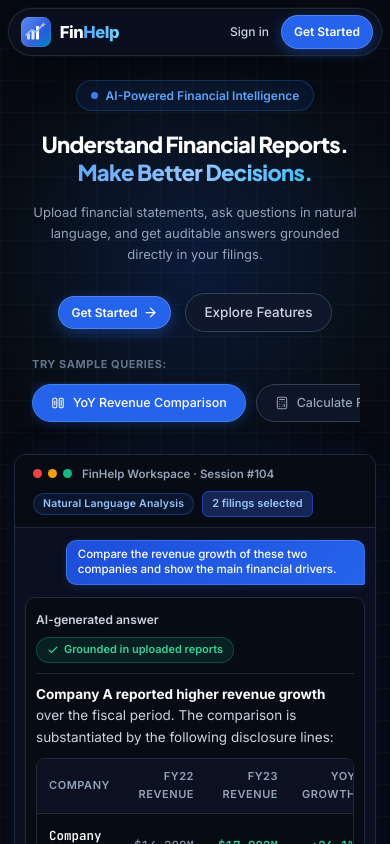
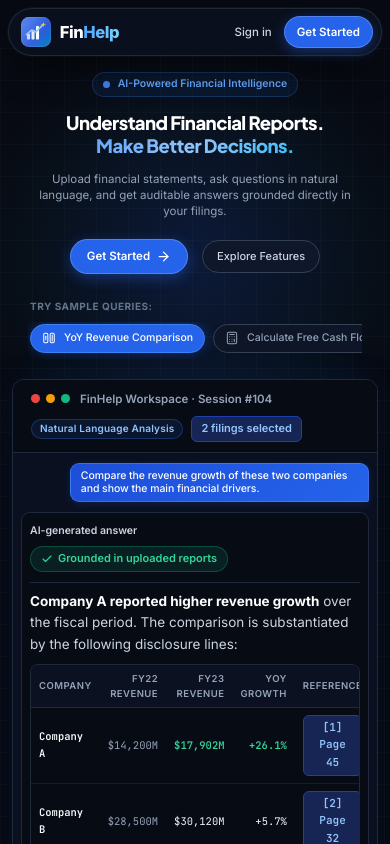
Before and after one commit to Thnh8052/FinHelp, a React (Vite) app in the folder frontend/: page / in a window 390 px wide. Built offline with nearby package versions, Linux system fonts and the light colour scheme; no server answers.

Commit message:
style(landing): comprehensively scale down typography across all viewports and sections

```diff
--- a/frontend/src/features/landing/LandingPage.css
+++ b/frontend/src/features/landing/LandingPage.css
@@ -211,23 +211,23 @@
   display: inline-flex;
   align-items: center;
   gap: 8px;
-  padding: 5px 14px;
+  padding: 4px 12px;
   border-radius: 9999px;
   background: rgba(37, 99, 235, 0.1);
   border: 1px solid rgba(59, 130, 246, 0.25);
   color: #60a5fa;
-  font-size: 12px;
+  font-size: 11.5px;
   font-weight: 600;
   margin-bottom: 20px;
 }
 
 .fh-hero-title {
-  font-size: 48px;
+  font-size: 38px;
   font-weight: 800;
   line-height: 1.15;
   letter-spacing: -0.03em;
   color: #ffffff;
-  margin: 0 0 16px 0;
+  margin: 0 0 14px 0;
   font-family: 'Plus Jakarta Sans', sans-serif;
   text-wrap: balance;
 }
@@ -240,11 +240,11 @@
 }
 
 .fh-hero-subtitle {
-  font-size: 16px;
+  font-size: 14.5px;
   color: #94a3b8;
-  max-width: 640px;
-  margin: 0 auto 28px;
-  line-height: 1.6;
+  max-width: 620px;
+  margin: 0 auto 24px;
+  line-height: 1.55;
   text-wrap: pretty;
 }
 
@@ -266,7 +266,7 @@
 }
 
 .fh-chips-label {
-  font-size: 12px;
+  font-size: 11px;
   color: #64748b;
   font-weight: 600;
   text-transform: uppercase;
@@ -281,9 +281,9 @@
 }
 
 .fh-chip {
-  padding: 8px 18px;
+  padding: 6px 14px;
   border-radius: 9999px;
-  font-size: 13px;
+  font-size: 12px;
   font-weight: 500;
   cursor: pointer;
   transition: all 0.2s ease;
@@ -363,14 +363,14 @@
 .fh-user-bubble {
   background: linear-gradient(135deg, #1d4ed8 0%, #2563eb 100%);
   color: #ffffff;
-  padding: 9px 16px;
-  border-radius: 14px 14px 4px 14px;
-  font-size: 13px;
+  padding: 7px 14px;
+  border-radius: 12px 12px 3px 12px;
+  font-size: 12px;
   font-weight: 500;
-  max-width: 520px;
-  line-height: 1.45;
+  max-width: 480px;
+  line-height: 1.42;
   letter-spacing: -0.01em;
-  box-shadow: 0 4px 14px rgba(37, 99, 235, 0.22);
+  box-shadow: 0 3px 12px rgba(37, 99, 235, 0.2);
   border: 1px solid rgba(147, 197, 253, 0.25);
 }
 
@@ -489,7 +489,7 @@
 
 .fh-section-tag {
   display: block;
-  font-size: 11.5px;
+  font-size: 11px;
   font-weight: 700;
   text-transform: uppercase;
   letter-spacing: 0.08em;
@@ -498,8 +498,9 @@
 }
 
 .fh-section-title {
-  font-size: 30px;
+  font-size: 26px;
   font-weight: 800;
+  line-height: 1.25;
   color: #ffffff;
   letter-spacing: -0.02em;
   margin: 0 0 10px 0;
@@ -508,11 +509,11 @@
 }
 
 .fh-section-subtitle {
-  font-size: 14.5px;
+  font-size: 13.5px;
   color: #94a3b8;
   max-width: 640px;
   margin: 0;
-  line-height: 1.6;
+  line-height: 1.55;
   text-wrap: pretty;
 }
 
@@ -584,7 +585,7 @@
 }
 
 .fh-card-title {
-  font-size: 15.5px;
+  font-size: 14px;
   font-weight: 700;
   color: #ffffff;
   margin: 0 0 6px 0;
@@ -592,9 +593,9 @@
 }
 
 .fh-card-text {
-  font-size: 13px;
+  font-size: 12.5px;
   color: #94a3b8;
-  line-height: 1.55;
+  line-height: 1.5;
   margin: 0;
 }
 
@@ -602,7 +603,7 @@
   margin-top: 14px;
   padding-top: 10px;
   border-top: 1px solid #1e293b;
-  font-size: 11.5px;
+  font-size: 11px;
   color: #60a5fa;
   display: flex;
   align-items: center;
@@ -867,9 +868,9 @@
 }
 
 .fh-persona-tab {
-  padding: 7px 16px;
+  padding: 6px 14px;
   border-radius: 9999px;
-  font-size: 13px;
+  font-size: 12.5px;
   font-weight: 500;
   cursor: pointer;
   background: transparent;
@@ -1004,17 +1005,48 @@
     gap: 32px;
   }
   .fh-hero-title {
-    font-size: 36px;
+    font-size: 30px;
+    line-height: 1.2;
+  }
+  .fh-hero-subtitle {
+    font-size: 13.5px;
+    line-height: 1.5;
   }
   .fh-nav-links {
     display: none;
   }
   .fh-user-bubble {
+    font-size: 11.5px;
+    padding: 7px 13px;
+    max-width: 78%;
+    line-height: 1.4;
+    border-radius: 11px 11px 2px 11px;
+  }
+  .fh-section-title {
+    font-size: 22px;
+    line-height: 1.25;
+  }
+  .fh-section-subtitle {
+    font-size: 13px;
+  }
+  .fh-card-title {
+    font-size: 13.5px;
+  }
+  .fh-card-text {
+    font-size: 12px;
+  }
+  .fh-persona-heading {
+    font-size: 17px;
+  }
+  .fh-persona-desc {
     font-size: 12.5px;
-    padding: 8px 14px;
-    max-width: 82%;
-    line-height: 1.4;
-    border-radius: 12px 12px 3px 12px;
+  }
+  .fh-cta-title {
+    font-size: 25px;
+    line-height: 1.25;
+  }
+  .fh-cta-subtitle {
+    font-size: 13px;
   }
 }
 
@@ -1057,26 +1089,43 @@
   }
   .fh-btn-primary {
     padding: 6px 12px !important;
-    font-size: 12px !important;
+    font-size: 11.5px !important;
   }
   .fh-btn-text {
     padding: 6px 8px !important;
-    font-size: 12px !important;
+    font-size: 11.5px !important;
   }
   .fh-hero {
-    padding: 32px 14px 28px;
+    padding: 28px 14px 24px;
     overflow-x: hidden;
     max-width: 100vw;
   }
+  .fh-hero-badge {
+    font-size: 10.5px;
+    padding: 3px 10px;
+    margin-bottom: 14px;
+  }
   .fh-hero-title {
-    font-size: 22px;
+    font-size: 20px;
     line-height: 1.25;
     word-break: break-word;
     overflow-wrap: break-word;
   }
   .fh-hero-subtitle {
-    font-size: 13px;
+    font-size: 12.5px;
+    line-height: 1.48;
     padding: 0 4px;
+    margin-bottom: 20px;
+  }
+  .fh-btn-hero-primary,
+  .fh-btn-cta-primary {
+    font-size: 11.5px !important;
+    padding: 7px 16px !important;
+  }
+  .fh-btn-hero-secondary,
+  .fh-btn-cta-secondary {
+    font-size: 11px !important;
+    padding: 7px 14px !important;
   }
   /* Chips: STRICT 2-LINE HORIZONTAL TOUCH SLIDER */
   .fh-chips-container {
@@ -1086,12 +1135,12 @@
     flex-direction: column;
     align-items: flex-start;
     gap: 8px;
-    margin-top: 16px;
+    margin-top: 14px;
     box-sizing: border-box;
     padding: 0 2px;
   }
   .fh-chips-label {
-    font-size: 11px;
+    font-size: 10px;
     font-weight: 700;
     color: #64748b;
     letter-spacing: 0.05em;
@@ -1104,21 +1153,21 @@
     max-width: 100%;
     display: flex;
     align-items: center;
-    gap: 10px;
+    gap: 8px;
     overflow-x: auto;
     overflow-y: hidden;
     white-space: nowrap;
     -webkit-overflow-scrolling: touch;
     scrollbar-width: none;
-    padding: 2px 2px 8px 2px;
+    padding: 2px 2px 6px 2px;
     box-sizing: border-box;
   }
   .fh-chips-track::-webkit-scrollbar {
     display: none;
   }
   .fh-chip {
-    padding: 8px 18px;
-    font-size: 12.5px;
+    padding: 6px 14px;
+    font-size: 11.5px;
     border-radius: 9999px;
     white-space: nowrap !important;
     word-break: keep-all !important;
@@ -1137,7 +1186,7 @@
     justify-content: space-between;
     width: 100%;
     gap: 8px;
-    margin-bottom: 12px;
+    margin-bottom: 10px;
   }
   .fh-badge-wrapper {
     display: inline-flex;
@@ -1153,7 +1202,7 @@
     width: 100%;
   }
   .fh-comparison-title {
-    font-size: 11px;
+    font-size: 10.5px;
     letter-spacing: 0.03em;
     white-space: nowrap;
     overflow: hidden;
@@ -1163,8 +1212,8 @@
   .fh-capability-badge {
     white-space: nowrap !important;
     word-break: keep-all !important;
-    font-size: 10.5px;
-    padding: 3px 9px;
+    font-size: 10px;
+    padding: 2.5px 8px;
     text-align: center !important;
     justify-content: center !important;
     flex-shrink: 0 !important;
@@ -1172,8 +1221,8 @@
   .fh-comparison-badge {
     white-space: nowrap !important;
     word-break: keep-all !important;
-    font-size: 10.5px;
-    padding: 3px 9px;
+    font-size: 10px;
+    padding: 2.5px 8px;
     text-align: center !important;
     justify-content: center !important;
     flex-shrink: 0 !important;
@@ -1181,7 +1230,7 @@
 
   .fh-preview-card {
     border-radius: 12px;
-    margin: 24px 0 0;
+    margin: 20px 0 0;
     width: 100%;
     max-width: 100%;
     box-sizing: border-box;
@@ -1198,31 +1247,45 @@
     flex-wrap: wrap;
     max-width: 100%;
   }
+  .fh-preview-session-label {
+    font-size: 10.5px;
+  }
+  .fh-preview-filings-badge {
+    font-size: 10px;
+    padding: 2px 7px;
+  }
   .fh-preview-body {
-    padding: 14px 12px;
-    gap: 12px;
+    padding: 12px 10px;
+    gap: 10px;
   }
   .fh-user-bubble-wrapper {
     margin-bottom: 2px;
   }
   .fh-user-bubble {
-    font-size: 12px;
-    padding: 7px 13px;
-    line-height: 1.38;
-    max-width: 86%;
-    border-radius: 11px 11px 2px 11px;
+    font-size: 11px;
+    padding: 6px 11px;
+    line-height: 1.35;
+    max-width: 84%;
+    border-radius: 10px 10px 2px 10px;
     box-shadow: 0 2px 8px rgba(37, 99, 235, 0.18);
     letter-spacing: -0.005em;
   }
   .fh-ai-response-card {
-    padding: 14px 12px;
-    gap: 12px;
-    border-radius: 11px;
+    padding: 12px 10px;
+    gap: 10px;
+    border-radius: 10px;
+  }
+  .fh-ai-title-text {
+    font-size: 10.5px;
+  }
+  .fh-ai-grounded-pill {
+    font-size: 10px;
+    padding: 2px 7px;
   }
   .fh-ai-header {
     flex-direction: column;
     align-items: flex-start;
-    gap: 8px;
+    gap: 6px;
   }
   .fh-table-wrapper {
     overflow-x: auto;
@@ -1230,17 +1293,95 @@
     width: 100%;
     max-width: 100%;
   }
+  .fh-table th {
+    font-size: 9.5px;
+    padding: 6px 8px;
+  }
+  .fh-table td {
+    font-size: 10.5px;
+    padding: 7px 8px;
+  }
+
+  /* Sections & Cards (Mobile Scaling) */
+  .fh-section {
+    padding: 44px 0;
+  }
+  .fh-section-tag {
+    font-size: 10px;
+    margin-bottom: 6px;
+  }
+  .fh-section-title {
+    font-size: 19px;
+    line-height: 1.28;
+    margin-bottom: 8px;
+  }
+  .fh-section-subtitle {
+    font-size: 12px;
+    line-height: 1.48;
+  }
+  .fh-card {
+    padding: 16px;
+    border-radius: 12px;
+  }
+  .fh-card-title {
+    font-size: 13px;
+    line-height: 1.3;
+  }
+  .fh-card-text {
+    font-size: 11.5px;
+    line-height: 1.45;
+  }
+  .fh-card-footer {
+    font-size: 10.5px;
+    margin-top: 10px;
+    padding-top: 8px;
+  }
+  .fh-problem-step,
+  .fh-trust-badge,
+  .fh-api-pill,
+  .fh-step-num {
+    font-size: 10px;
+  }
+
+  /* Comparison / Bento / Persona */
   .fh-comparison-wrapper {
     grid-template-columns: 1fr;
+    gap: 16px;
+  }
+  .fh-comparison-card {
+    padding: 16px;
   }
   .fh-bento-hero-grid {
     grid-template-columns: 1fr;
+    gap: 14px;
+  }
+  .fh-bento-visual-card {
+    padding: 16px;
   }
   .fh-split-view-graphic {
     grid-template-columns: 1fr;
+    font-size: 10.5px;
   }
   .fh-persona-content-card {
     grid-template-columns: 1fr;
+    padding: 16px;
+    gap: 16px;
+  }
+  .fh-persona-heading {
+    font-size: 16px;
+    line-height: 1.3;
+  }
+  .fh-persona-desc {
+    font-size: 12px;
+    line-height: 1.45;
+  }
+  .fh-persona-query-card {
+    font-size: 11px;
+    padding: 8px;
+  }
+  .fh-persona-result-card {
+    font-size: 10.5px;
+    padding: 8px;
   }
   .fh-sources-grid {
     grid-template-columns: 1fr;
@@ -1248,39 +1389,126 @@
   .fh-persona-nav {
     flex-direction: column;
     width: 100%;
+    gap: 6px;
   }
   .fh-persona-tab {
     width: 100%;
     justify-content: center;
+    font-size: 11.5px;
+    padding: 6px 12px;
   }
   .fh-grid-4 {
     grid-template-columns: 1fr;
+    gap: 12px;
   }
   .fh-footer-grid {
     grid-template-columns: 1fr;
-    gap: 28px;
-  }
+    gap: 24px;
+  }
+
+  /* Final CTA & Footer */
   .fh-final-cta {
-    padding: 48px 16px;
+    padding: 44px 14px;
+  }
+  .fh-cta-title {
+    font-size: 21px;
+    line-height: 1.25;
+  }
+  .fh-cta-subtitle {
+    font-size: 12px;
+    line-height: 1.45;
+    margin: 8px auto 20px;
+  }
+  .fh-footer {
+    padding: 36px 0 20px;
+    font-size: 11.5px;
+  }
+  .fh-footer-heading {
+    font-size: 11.5px;
+  }
+  .fh-footer-link {
+    font-size: 11px;
+  }
+  .fh-footer-desc {
+    font-size: 11.5px;
+    line-height: 1.45;
   }
 }
 
 @media (max-width: 480px) {
+  .fh-hero {
+    padding: 24px 12px 20px;
+  }
+  .fh-hero-title {
+    font-size: 18.5px;
+    line-height: 1.25;
+  }
+  .fh-hero-subtitle {
+    font-size: 11.5px;
+    line-height: 1.4;
+  }
+  .fh-chip {
+    padding: 5px 11px;
+    font-size: 10.5px;
+  }
   .fh-preview-body {
-    padding: 12px 10px;
-    gap: 10px;
+    padding: 10px 8px;
+    gap: 8px;
   }
   .fh-user-bubble {
-    font-size: 11.5px;
-    padding: 6px 11px;
-    line-height: 1.35;
-    max-width: 88%;
-    border-radius: 10px 10px 2px 10px;
+    font-size: 10.5px;
+    padding: 5px 10px;
+    line-height: 1.32;
+    max-width: 86%;
+    border-radius: 9px 9px 2px 9px;
   }
   .fh-ai-response-card {
-    padding: 12px 10px;
-    gap: 10px;
-    border-radius: 10px;
+    padding: 10px 8px;
+    gap: 8px;
+    border-radius: 9px;
+  }
+  .fh-section {
+    padding: 32px 0;
+  }
+  .fh-section-tag {
+    font-size: 9.5px;
+  }
+  .fh-section-title {
+    font-size: 17px;
+    line-height: 1.25;
+  }
+  .fh-section-subtitle {
+    font-size: 11px;
+    line-height: 1.4;
+  }
+  .fh-card {
+    padding: 13px;
+  }
+  .fh-card-title {
+    font-size: 12px;
+  }
+  .fh-card-text {
+    font-size: 10.5px;
+  }
+  .fh-card-footer {
+    font-size: 10px;
+  }
+  .fh-persona-heading {
+    font-size: 15px;
+  }
+  .fh-persona-desc {
+    font-size: 11px;
+  }
+  .fh-cta-title {
+    font-size: 18px;
+    line-height: 1.25;
+  }
+  .fh-cta-subtitle {
+    font-size: 11px;
+    line-height: 1.4;
+  }
+  .fh-final-cta {
+    padding: 32px 10px;
   }
 }
 
@@ -1312,20 +1540,20 @@
 
 /* Button Size Modifiers */
 .fh-btn-hero-primary {
-  padding: 10px 24px;
-  font-size: 14.5px;
+  padding: 9px 20px;
+  font-size: 13px;
 }
 .fh-btn-hero-secondary {
+  padding: 9px 18px;
+  font-size: 12.5px;
+}
+.fh-btn-cta-primary {
   padding: 10px 22px;
-  font-size: 14px;
-}
-.fh-btn-cta-primary {
-  padding: 12px 28px;
-  font-size: 14.5px;
+  font-size: 13px;
 }
 .fh-btn-cta-secondary {
-  padding: 12px 24px;
-  font-size: 14px;
+  padding: 10px 20px;
+  font-size: 12.5px;
 }
 
 /* Preview Topbar Elements */
@@ -1655,11 +1883,12 @@
   margin-bottom: 6px;
 }
 .fh-persona-heading {
-  font-size: 20px;
+  font-size: 18px;
+  font-weight: 700;
 }
 .fh-persona-desc {
-  font-size: 14px;
-  margin-top: 8px;
+  font-size: 13px;
+  margin-top: 6px;
 }
 .fh-persona-chips {
   margin-top: 16px;
@@ -1686,7 +1915,7 @@
   background: #0e1526;
   border-radius: 8px;
   border: 1px solid #1e3a8a;
-  font-size: 12.5px;
+  font-size: 12px;
   color: #cbd5e1;
   margin-bottom: 10px;
 }
@@ -1694,7 +1923,7 @@
   padding: 10px;
   background: #080c14;
   border-radius: 8px;
-  font-size: 12px;
+  font-size: 11.5px;
   color: #94a3b8;
 }
 .fh-persona-citations {
@@ -1705,10 +1934,13 @@
 
 /* Final CTA and Footer */
 .fh-cta-title {
-  font-size: 36px;
+  font-size: 28px;
+  font-weight: 800;
+  line-height: 1.2;
 }
 .fh-cta-subtitle {
-  margin: 10px auto 28px;
+  font-size: 13.5px;
+  margin: 10px auto 24px;
 }
 .fh-cta-actions {
   display: flex;
```
